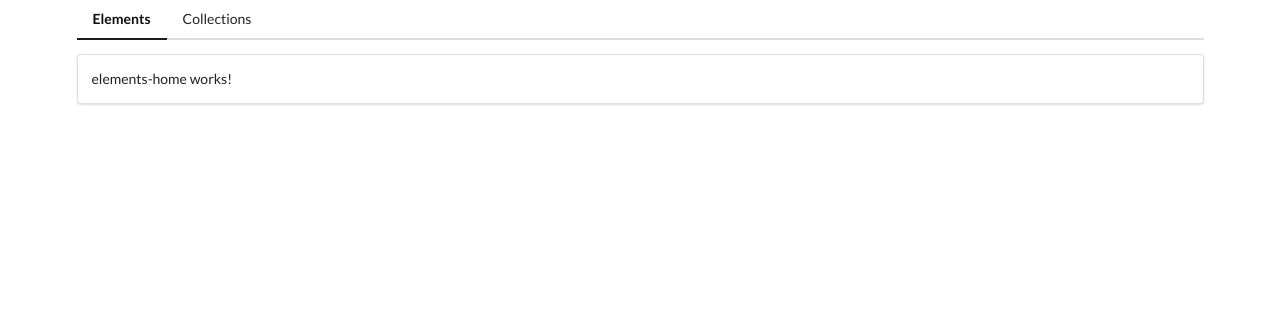
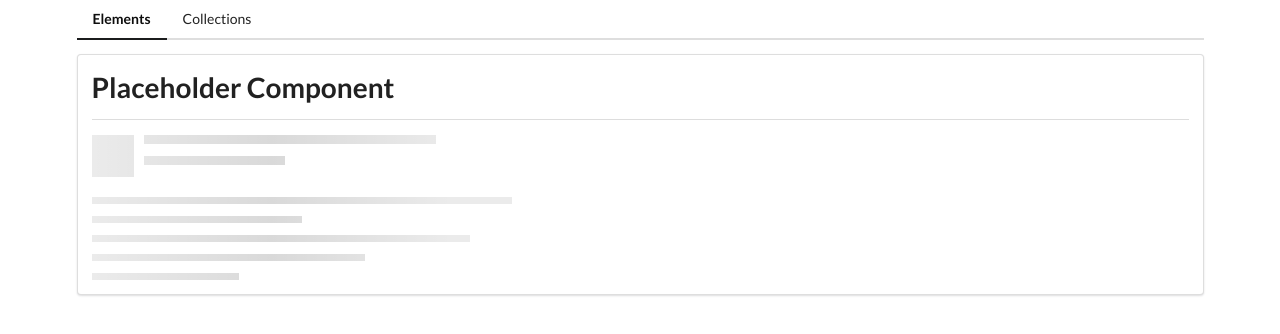
Before and after one commit to XiaozhouCui/comps, an Angular app: page /elements in a window 1280 px wide. Shown: the top 334 px of the page. Built offline with nearby package versions, Linux system fonts and the light colour scheme.

Commit message:
Added Placeholder component with custom structural directive

```diff
--- a/src/app/elements/elements-home/elements-home.component.html
+++ b/src/app/elements/elements-home/elements-home.component.html
@@ -1 +1,3 @@
-<p>elements-home works!</p>
+<h1>Placeholder Component</h1>
+<div class="ui divider"></div>
+<app-placeholder [header]="true" [lines]="5"></app-placeholder>
--- a/src/app/elements/elements.module.ts
+++ b/src/app/elements/elements.module.ts
@@ -3,9 +3,11 @@
 
 import { ElementsRoutingModule } from './elements-routing.module';
 import { ElementsHomeComponent } from './elements-home/elements-home.component';
+import { PlaceholderComponent } from './placeholder/placeholder.component';
+import { TimesDirective } from './times.directive';
 
 @NgModule({
-  declarations: [ElementsHomeComponent],
+  declarations: [ElementsHomeComponent, PlaceholderComponent, TimesDirective],
   imports: [CommonModule, ElementsRoutingModule],
   exports: [],
 })
--- /dev/null
+++ b/src/app/elements/placeholder/placeholder.component.html
@@ -0,0 +1,9 @@
+<div class="ui placeholder">
+  <div *ngIf="header" class="image header">
+    <div class="line"></div>
+    <div class="line"></div>
+  </div>
+  <div class="paragraph">
+    <div *appTimes="lines" class="line"></div>
+  </div>
+</div>
--- /dev/null
+++ b/src/app/elements/placeholder/placeholder.component.ts
@@ -0,0 +1,15 @@
+import { Component, OnInit, Input } from '@angular/core';
+
+@Component({
+  selector: 'app-placeholder',
+  templateUrl: './placeholder.component.html',
+  styleUrls: ['./placeholder.component.css'],
+})
+export class PlaceholderComponent implements OnInit {
+  @Input() header = true; // show header by default
+  @Input() lines = 3; // show 3 lines by default
+
+  constructor() {}
+
+  ngOnInit(): void {}
+}
--- /dev/null
+++ b/src/app/elements/times.directive.ts
@@ -0,0 +1,19 @@
+import { Directive, Input, TemplateRef, ViewContainerRef } from '@angular/core';
+
+@Directive({
+  selector: '[appTimes]',
+})
+export class TimesDirective {
+  constructor(
+    private viewContainer: ViewContainerRef,
+    private templateRef: TemplateRef<any>
+  ) {}
+
+  @Input('appTimes') set render(times: number) {
+    this.viewContainer.clear();
+
+    for (let i = 0; i < times; i++) {
+      this.viewContainer.createEmbeddedView(this.templateRef, {});
+    }
+  }
+}
```
Also changed, not shown: src/app/elements/placeholder/placeholder.component.css (added), 2 other files (tests, documents, lock files or other folders).
